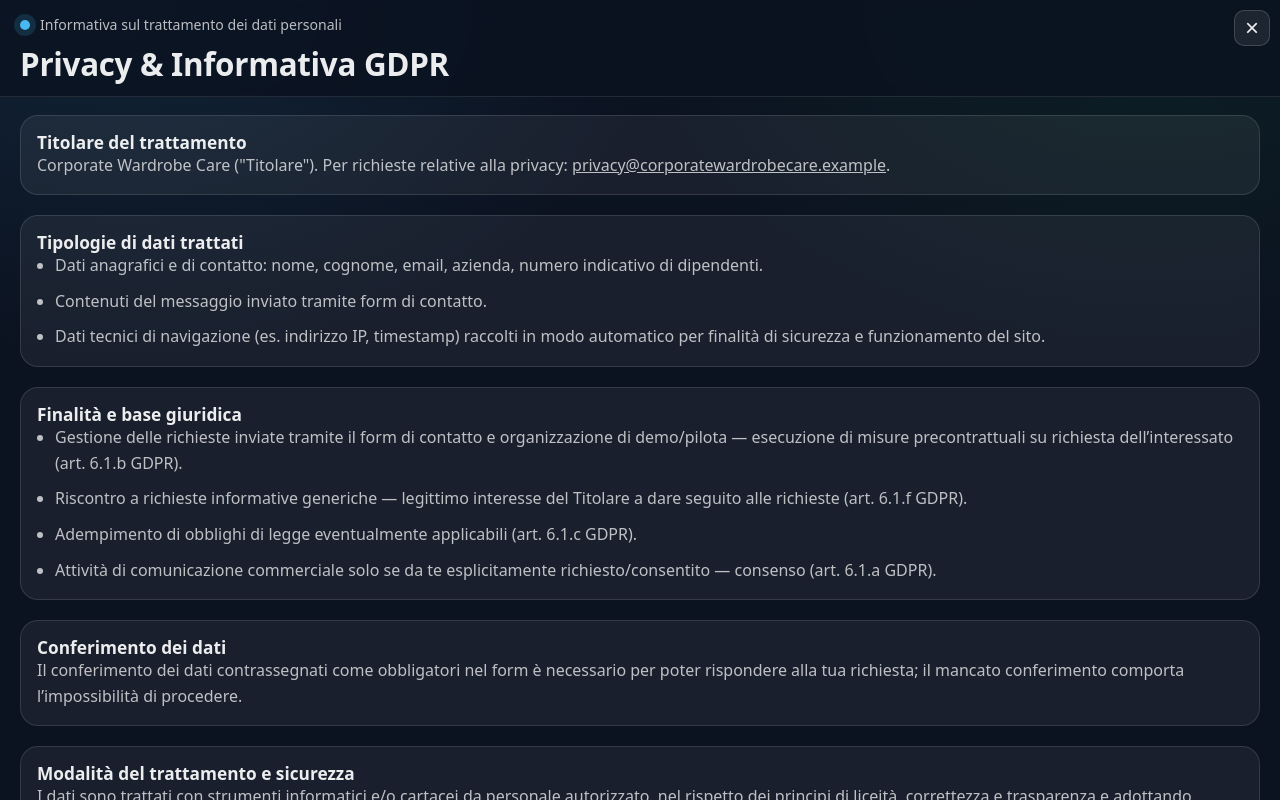
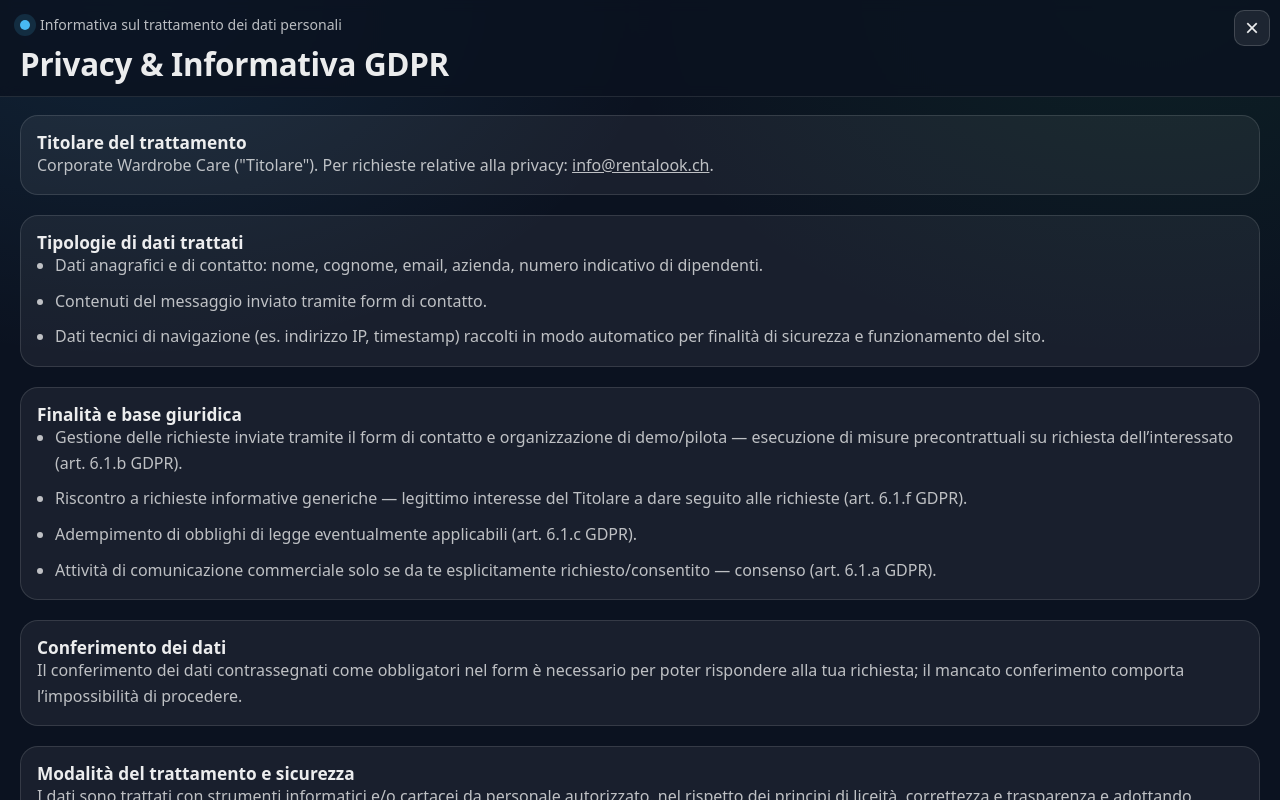
Before and after one commit to Adryd99/WardrobeManagementService, a website: page index.html in a window 1280 px wide. Both pictures are taken after a click on the link "informativa privacy". Shown: the part 6587-7387 px from the top of the page. Drawn offline with nearby package versions, Linux system fonts and the light colour scheme.

Commit message:
changed privacy email

```diff
--- a/index.html
+++ b/index.html
@@ -860,7 +860,7 @@
                         <h3>Titolare del trattamento</h3>
                         <p>
                             Corporate Wardrobe Care ("Titolare").
-                            Per richieste relative alla privacy: <a href="mailto:privacy@corporatewardrobecare.example">privacy@corporatewardrobecare.example</a>.
+                            Per richieste relative alla privacy: <a href="mailto:info@rentalook.ch">info@rentalook.ch</a>.
                         </p>
                     </div>
 
```
